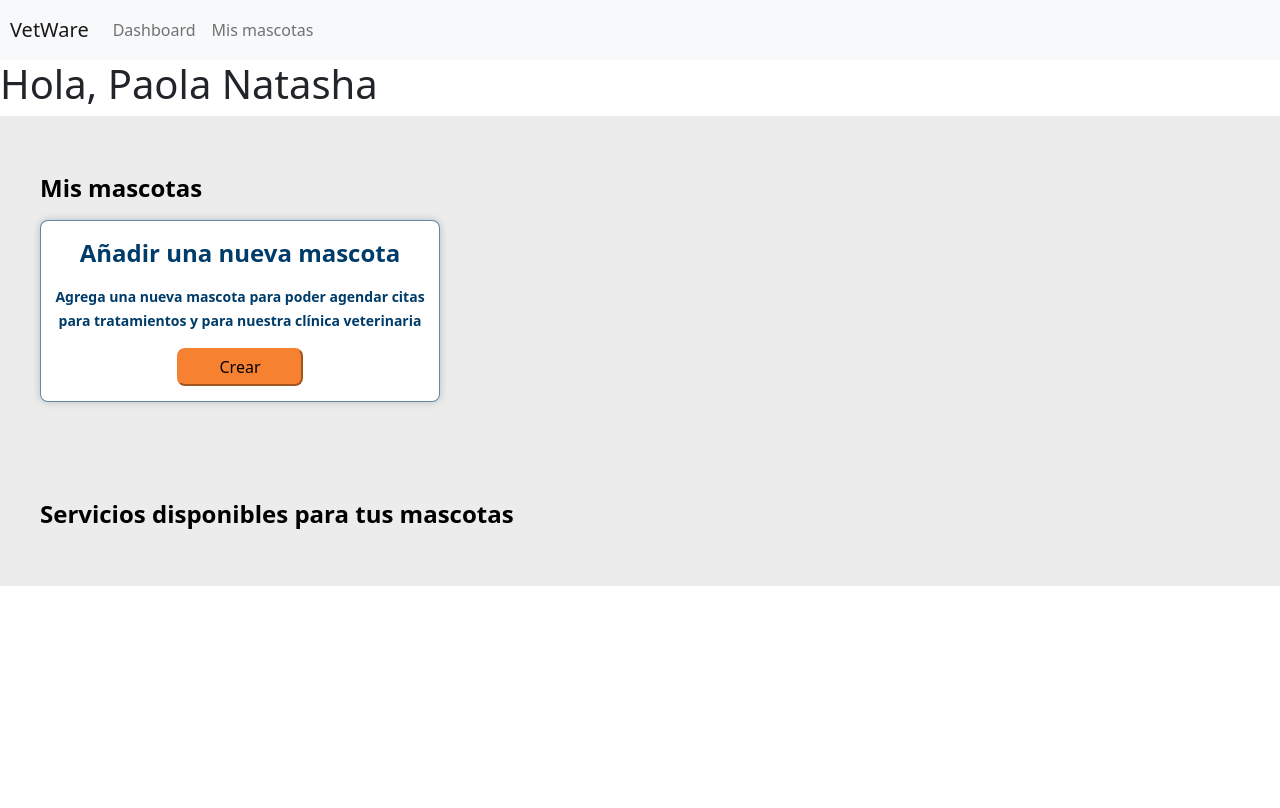
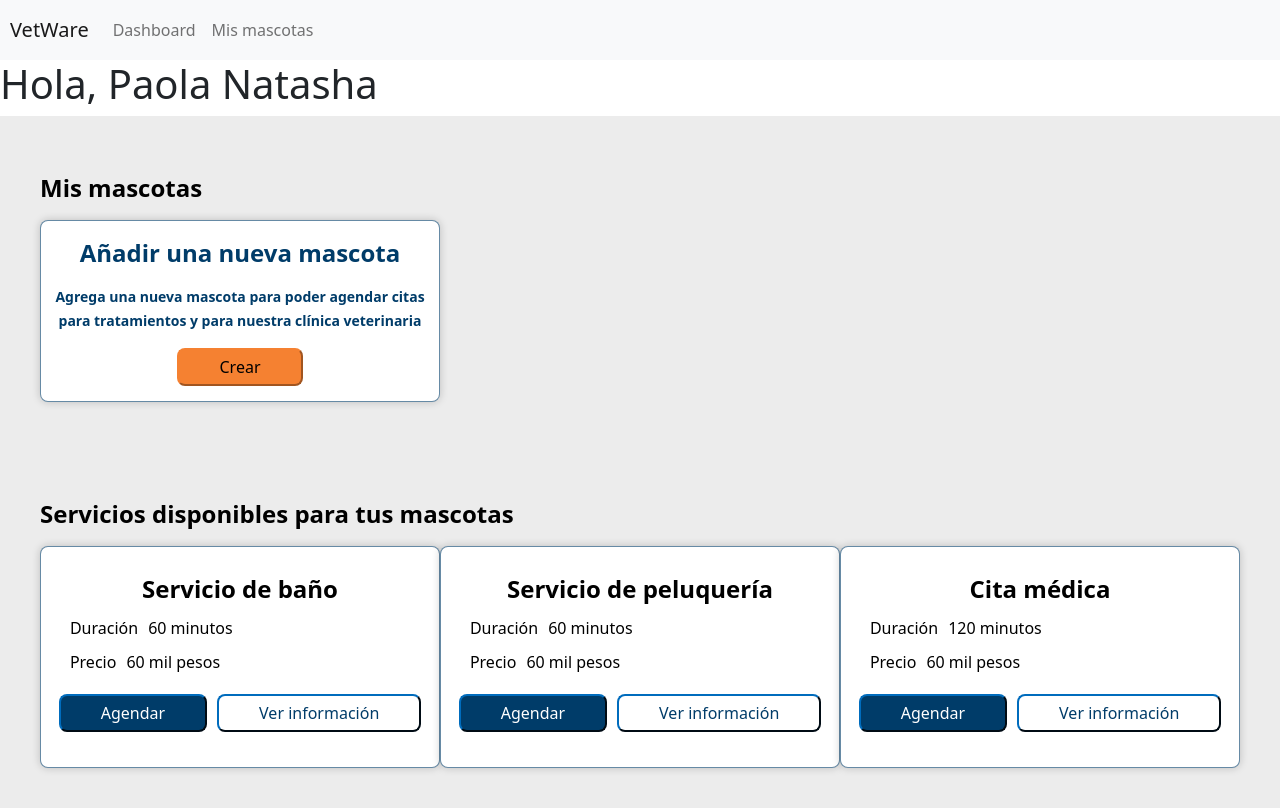
Before and after one commit to pbtxt/vetware-frontend, a Next.js app: page / in a window 1280 px wide. Built offline with nearby package versions, Linux system fonts and the light colour scheme.

Commit message:
add services list

```diff
--- /dev/null
+++ b/src/components/molecules/ServicesList/index.tsx
@@ -0,0 +1,51 @@
+import React, { Component } from "react";
+
+export interface Props {
+  name: string;
+  duration: number;
+  src_img: string;
+}
+
+type State = {
+  showModal: boolean;
+};
+
+export default class ServicesList extends Component<Props, State> {
+  constructor(props: Props) {
+    super(props);
+    this.state = {
+      showModal: false,
+    };
+  }
+
+  handleModal = () => {
+    this.setState({ showModal: !this.state.showModal });
+  };
+
+  render() {
+    const { showModal } = this.state;
+    const { name, duration, src_img } = this.props;
+
+    return (
+      <div className="service-card-container">
+        <img src={src_img} alt="" />
+        <h1 className="service-card-title">{name}</h1>
+        <div className="service-info-container">
+          <label htmlFor="">Duración</label>
+          <span className="service-card-desc">{duration} minutos</span>
+        </div>
+        <div className="service-info-container">
+          <label htmlFor="">Precio</label>
+          <span className="service-card-desc">60 mil pesos</span>
+        </div>
+        <div className="service-buttons-container">
+          <button className="service-date-button" onClick={this.handleModal}>
+            Agendar
+          </button>
+          <button className="service-info-button">Ver información</button>
+        </div>
+        {/* {showModal && <Modal show={this.handleModal} />} */}
+      </div>
+    );
+  }
+}
--- /dev/null
+++ b/src/components/molecules/ServicesList/styles.css
@@ -0,0 +1,65 @@
+.service-card-container {
+  width: 400px;
+  display: flex;
+  flex-direction: column;
+  align-items: center;
+  padding: 20px 10px;
+  background: #ffffff;
+  box-shadow: 0 0 9px 0 rgb(0 0 0 / 20%);
+  border: 1px solid rgba(0, 60, 105, 0.6);
+  border-radius: 8px;
+}
+
+.service-card-title {
+  font-weight: 600;
+  font-size: 24px;
+  line-height: 24px;
+  color: #000000;
+  margin: 10px 0px;
+}
+
+.service-date-button {
+  background-color: #003c69;
+  padding: 5px 40px;
+  margin: 5px;
+  border-radius: 8px;
+  border-color: #003c69;
+  cursor: pointer;
+  color: white;
+}
+
+.service-info-button {
+  background-color: white;
+  padding: 5px 40px;
+  margin: 5px;
+  border-radius: 8px;
+  border-color: #003c69;
+  cursor: pointer;
+  color: #003c69;
+}
+
+.service-info-container {
+  width: 90%;
+  display: flex;
+  align-items: center;
+  padding: 5px 0px;
+}
+
+.service-info-container label {
+  padding-right: 10px;
+  font-weight: 500;
+  font-size: 16px;
+  line-height: 24px;
+  color: #000000;
+}
+
+.service-info-container span {
+  font-weight: 100;
+  font-size: 16px;
+  line-height: 24px;
+  color: #000000;
+}
+
+.service-buttons-container {
+  padding: 10px 0px;
+}
--- a/src/components/organisms/Dashboard/index.tsx
+++ b/src/components/organisms/Dashboard/index.tsx
@@ -1,8 +1,14 @@
 import * as React from "react";
 import CommonPageLayout from "../CommonPageLayout";
 import MyPetsList from "../MyPetsList";
+import ServicesList from "../../molecules/ServicesList";
 
 const Dashboard: React.FC = () => {
+  const services = [
+    { name: "Servicio de baño", duration: 60, src_img: "" },
+    { name: "Servicio de peluquería", duration: 60, src_img: "" },
+    { name: "Cita médica", duration: 120, src_img: "" },
+  ];
   return (
     <CommonPageLayout>
       <div>
@@ -15,6 +21,19 @@ const Dashboard: React.FC = () => {
         <h1 className="category-title">
           Servicios disponibles para tus mascotas
         </h1>
+        <div className="services-list-container">
+          {services &&
+            services.map((service, serviceIndex) => {
+              return (
+                <ServicesList
+                  key={serviceIndex}
+                  name={service.name}
+                  duration={service.duration}
+                  src_img={service.src_img}
+                />
+              );
+            })}
+        </div>
       </div>
     </CommonPageLayout>
   );
--- /dev/null
+++ b/src/components/organisms/Dashboard/styles.css
@@ -0,0 +1,5 @@
+.services-list-container {
+  display: flex;
+  justify-content: space-around;
+  align-items: center;
+}
--- a/src/pages/_app.tsx
+++ b/src/pages/_app.tsx
@@ -1,6 +1,8 @@
 import App from "../components/App";
 import "../components/molecules/NewPetCard/styles.css";
 import "../components/molecules/Modal/styles.css";
+import "../components/organisms/Dashboard/styles.css";
+import "../components/molecules/ServicesList/styles.css";
 
 function MyApp({ Component, pageProps }) {
   return <Component {...pageProps} />;
```
